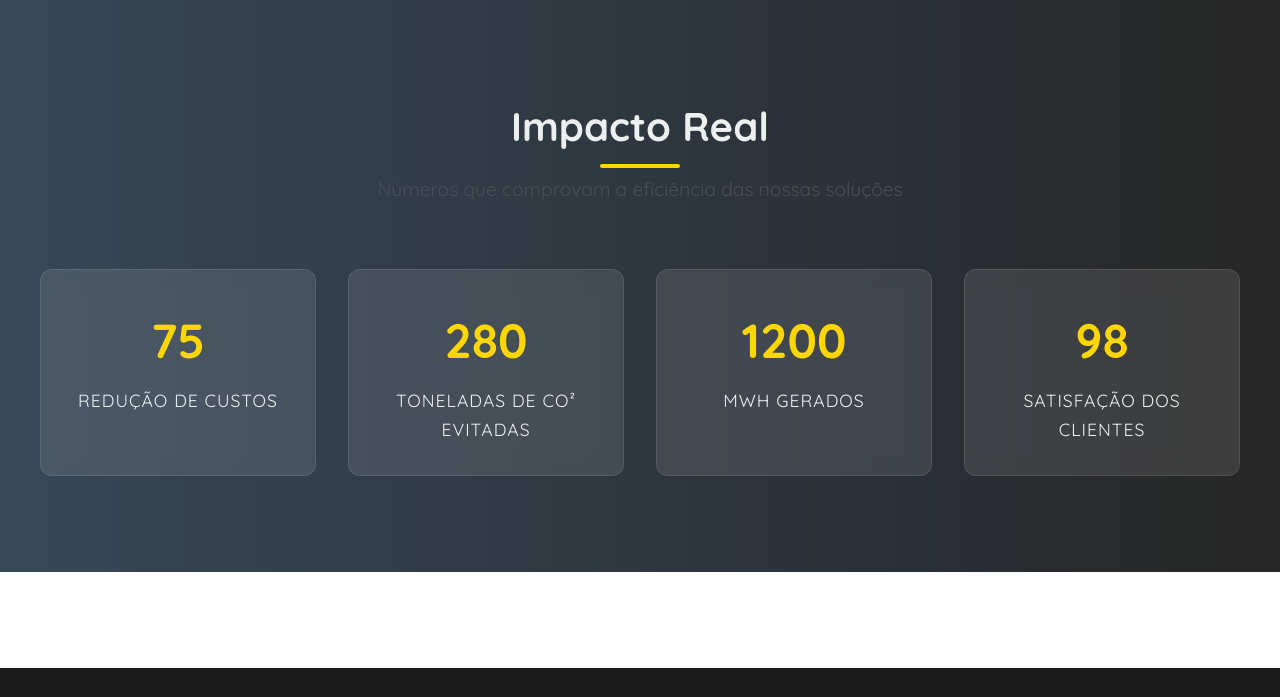
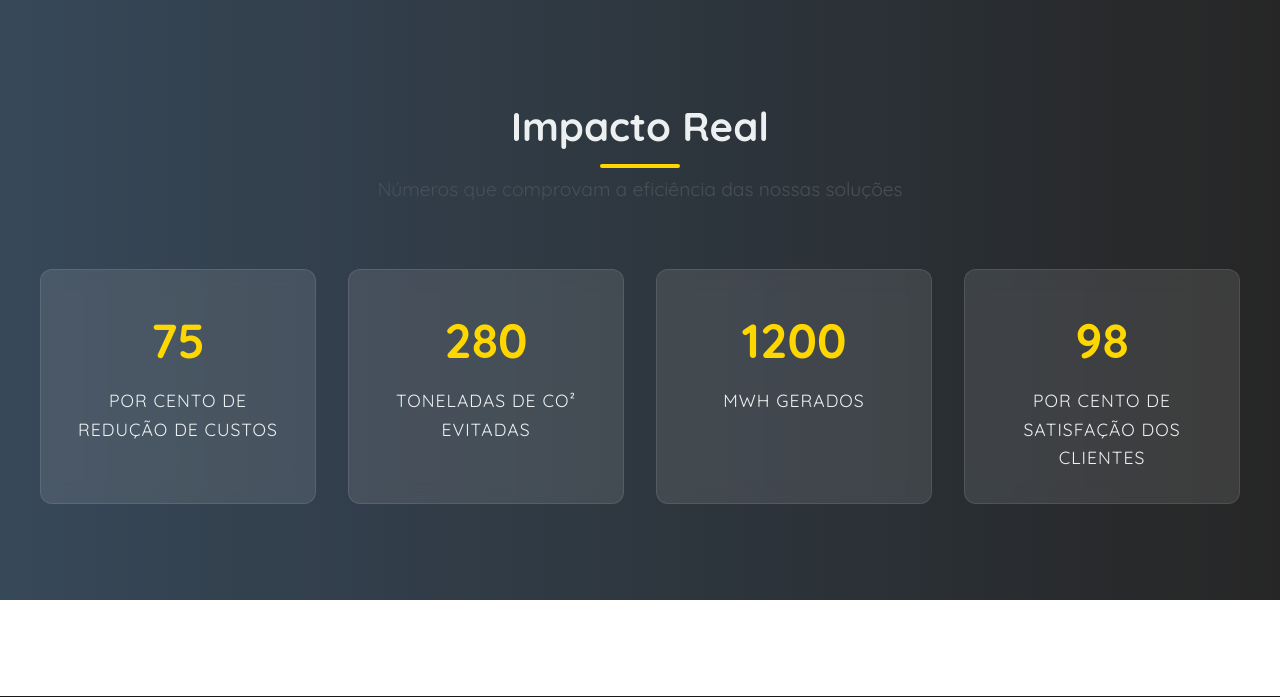
Before and after one commit to GustavoGobato/Lumen-Via, a plain HTML site: page mobilidade/placaSolar.html in a window 1280 px wide. Shown: the part 4103-4800 px from the top of the page. Drawn offline with nearby package versions, Linux system fonts and the light colour scheme.

Commit message:
uptade css

```diff
--- a/mobilidade/placaSolar.html
+++ b/mobilidade/placaSolar.html
@@ -255,7 +255,7 @@
         <div class="stats-grid">
           <div class="stat-item">
             <div class="stat-number" data-count="75">0</div>
-            <div class="stat-label">Redução de Custos</div>
+            <div class="stat-label"> Por cento de redução de Custos</div>
           </div>
 
           <div class="stat-item">
@@ -270,7 +270,7 @@
 
           <div class="stat-item">
             <div class="stat-number" data-count="98">0</div>
-            <div class="stat-label">Satisfação dos Clientes</div>
+            <div class="stat-label">Por cento de satisfação dos Clientes</div>
           </div>
         </div>
       </div>
```
